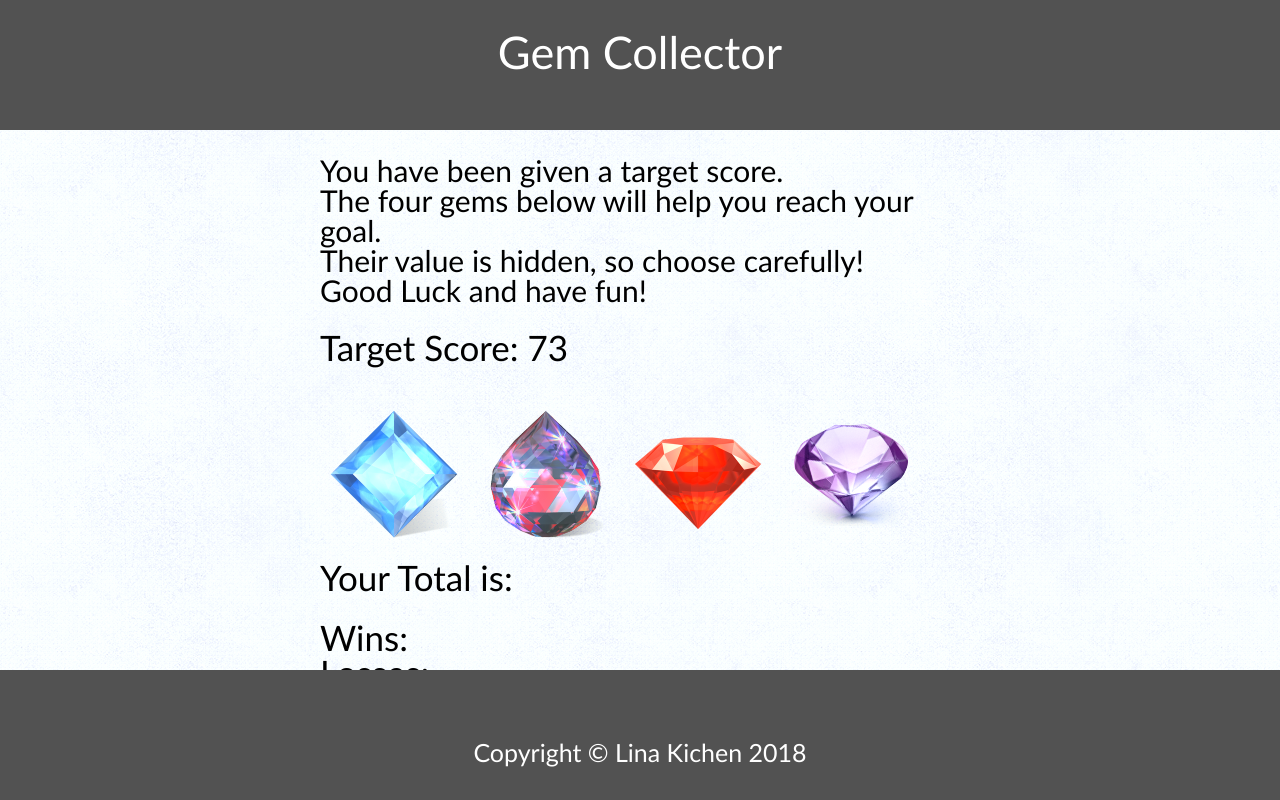
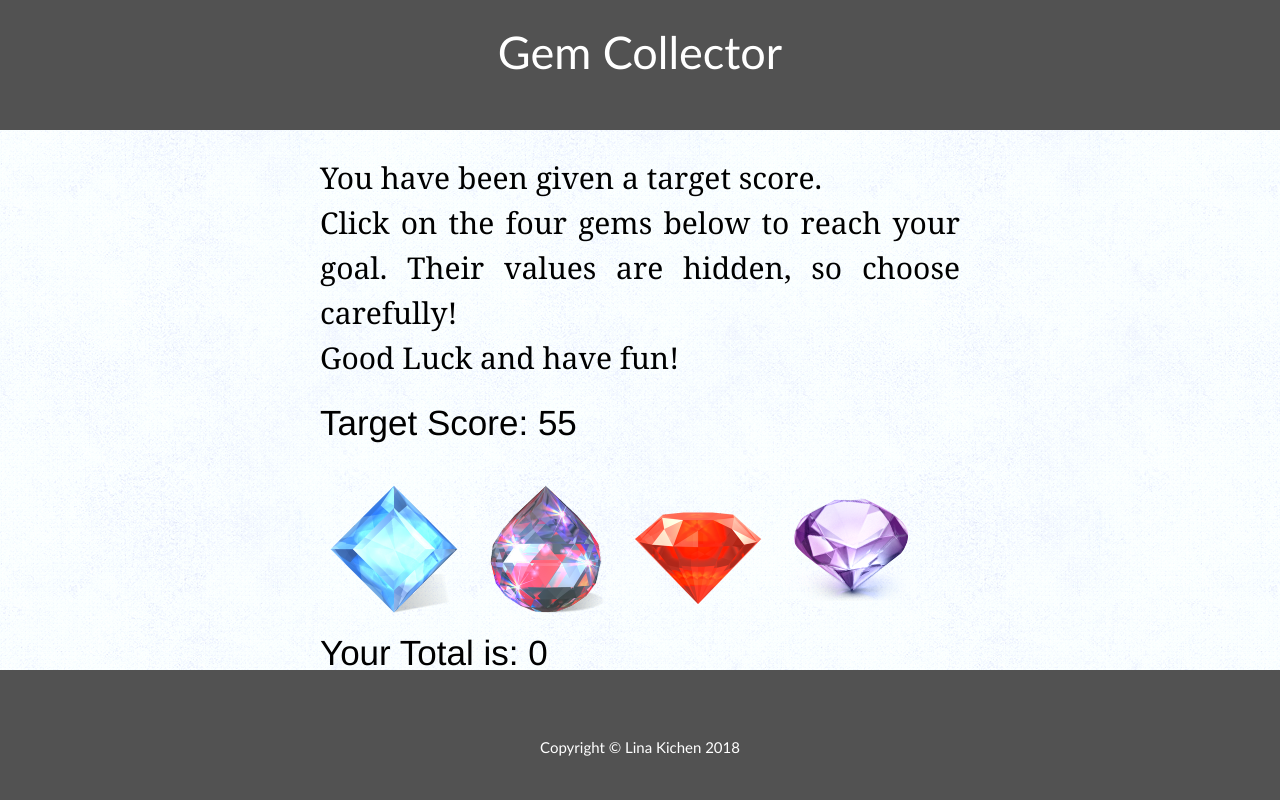
Before and after one commit to hkichen/Week-4-Game, a plain HTML site: page index.html in a window 1280 px wide. Drawn offline with nearby package versions, Linux system fonts and the light colour scheme.

Commit message:
re-organized by condensing and adding functions

```diff
--- a/assets/css/style.css
+++ b/assets/css/style.css
@@ -19,8 +19,11 @@ header {
 
 .instructions {
     font-size: 30px;
+    text-align: justify;
     margin-top: 25px;
     margin-bottom: 25px;
+    line-height: 1.5;
+    font-family: Cambria;
 }
 
 .crystal-image {
@@ -30,7 +33,10 @@ header {
 h1, .yourCounter, .score {
     font-size:35px;
     margin-bottom: 25px;
+    font-family: 'Franklin Gothic Medium', 'Arial Narrow', Arial, sans-serif;
+
 }
+
 
 footer {
     background: #525252;
@@ -40,8 +46,7 @@ footer {
     position: fixed;
     left: 0;
     bottom: 0;
-    font-size: 25px;
+    font-size: 15px;
     padding-top: 70px;
     text-align: center;
-
 }
--- a/assets/javascript/game.js
+++ b/assets/javascript/game.js
@@ -1,34 +1,80 @@
-
-
-
-// generate a random number in [1, 12]
-var makeARandomNumber = function(){
-    return Math.floor(Math.random() * 12) + 1;
+//write a general function to get a random number in a certain range of upper and lower
+function randomInRange(lower, upper) {
+    return Math.floor(Math.random()*(upper - lower + 1))+ lower;
 }
 
-// generate a set of 4 random numbers between 1 and 12
-var randoms = [];
-for (var i = 0; i < 4; i++) {
-    randoms.push(makeARandomNumber())
-}
-console.log(randoms)
-
-//assign data-value to each image with random numbers between 1 and 12
-var gemIds = ["#gemBlue", "#gemMulti", "#gemRed", "#gemPurple"];
-for (var i = 0; i < randoms.length; i++) {
-    var gem = $(gemIds[i]);
-    gem.attr("value", randoms[i]);
-    console.log(gem);
+//use a Fisher-Yates shuffle to make sure no two numbers chosen will be the same
+function shuffle(array){
+    var currentIndex = array.length, temporaryValue, randomIndex;
+    while (0 !== currentIndex) {
+        randomIndex = Math.floor(Math.random()*currentIndex);
+        currentIndex -= 1;
+        temporaryValue = array[currentIndex];
+        array[currentIndex] = array[randomIndex];
+        array[randomIndex] = temporaryValue;
+    }
+    return array;
 }
 
+//old code in case top doesn't work
+// generate a random number in [1, 12]
+//var makeARandomNumber = function(){
+//    return Math.floor(Math.random() * 12) + 1;
+//}
+
+// generate a set of 4 random numbers between 1 and 12
+//var randoms = [];
+//for (var i = 0; i < 4; i++) {
+//    randoms.push(makeARandomNumber())
+//}
+//console.log(randoms)
+
+//use the shuffle to mix your values for the four gems, for-loop will only pull the first 4 numbers in the randoms array (each should be unique due to the shuffle)
+function randommizeGems (){
+    var randoms = shuffle([1,2,3,4,5,6,7,8,9,10,11,12]);
+    var gemIds = ["#gemBlue", "#gemMulti", "#gemRed", "#gemPurple"];
+    for (var i = 0; i < gemIds.length; i++){
+        $(gemIds[i]).attr("value", randoms[i]);
+    }
+}
+//more old code//
+//assign data-value to each image with random numbers between 1 and 12
+//var gemIds = ["#gemBlue", "#gemMulti", "#gemRed", "#gemPurple"];
+//for (var i = 0; i < randoms.length; i++) {
+//    var gem = $(gemIds[i]);
+//    gem.attr("value", randoms[i]);
+//    console.log(gem);
+//}
+
 //generate a random number between 19 and 120
-var targetNumber = Math.floor(Math.random()*102)+19;
-$("#number-to-guess").text(targetNumber);
+//var targetNumber = Math.floor(Math.random()*102)+19;
+//$("#number-to-guess").text(targetNumber);
 
 //make win, loss and game reset
 var counter = 0;
 var wins = 0;
 var losses = 0;
+var targetNumber = randomInRange(19, 120);
+//here we define the upper and lower ranges of the targetNumber
+
+//update innerHTMLntext
+function updateDisplays (){
+    $("#yourCounter").text(counter);
+    $("#number-to-guess").text(targetNumber);
+    $("#lossCount").text(losses);
+    $("#winCount").text(wins);
+}
+
+randommizeGems();
+updateDisplays();
+
+//reset game function
+function reset() {
+    counter = 0;
+    targetNumber = randomInRange(19, 120);
+    randommizeGems();
+}
+
 $("#crystals").on("click", ".crystal-image", function() {
     var crystalValue = parseInt($(this).attr("value"))
     counter += crystalValue;
@@ -36,11 +82,14 @@ $("#crystals").on("click", ".crystal-image", function() {
     if (counter === targetNumber) {
         wins += 1;
         alert("You win!");
-        document.getElementById("winCount").innerHTML = wins;
+        //document.getElementById("winCount").innerHTML = wins;
+        reset();
     }
     else if (counter > targetNumber) {
         losses += 1;
         alert("You lose!!");
-        document.getElementById("lossCount").innerHTML = losses;
+        //document.getElementById("lossCount").innerHTML = losses;
+        reset();
     }
+    updateDisplays();
 });
--- a/index.html
+++ b/index.html
@@ -12,8 +12,8 @@
     <div class="content">
         <div class="instructions">
                 You have been given a target score.<br>
-                The four gems below will help you reach your goal.<br>
-                Their value is hidden, so choose carefully!<br>
+                Click on the four gems below to reach your goal.
+                Their values are hidden, so choose carefully!<br>
                 Good Luck and have fun!
         </div>
 
@@ -33,7 +33,7 @@
         </div>
     </div>
 
-    <footer>Copyright © Lina Kichen 2018<br> </footer>
+    <footer>Copyright © Lina Kichen 2018</footer>
 
     <script type="text/javascript" src="assets/javascript/game.js"></script>
 </body>
```
